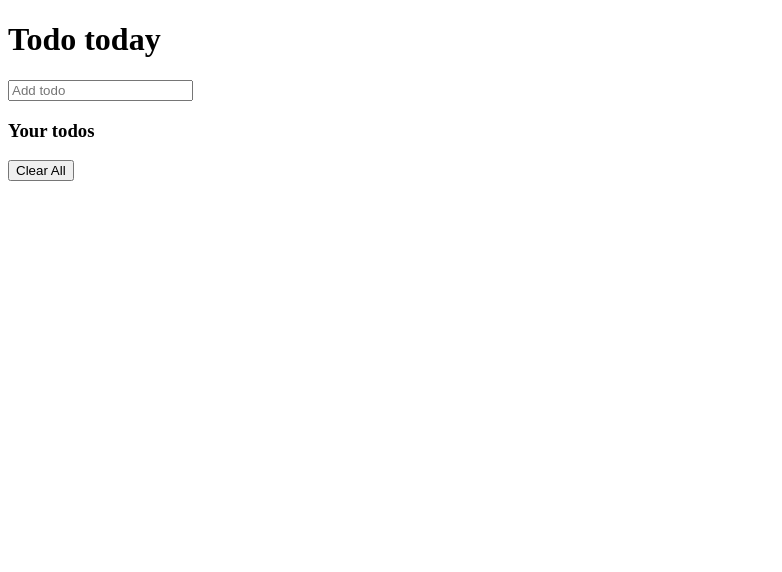
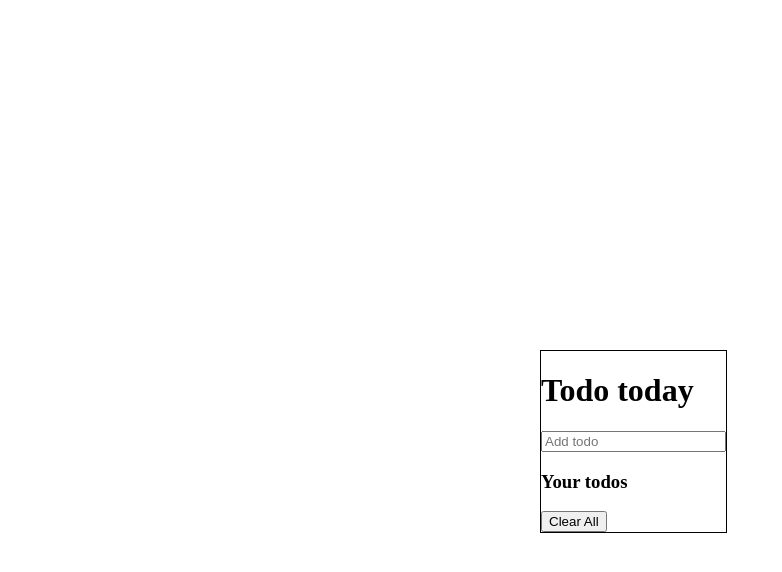
Before and after one commit to blairad/Todo_mk2, a plain HTML site: page todo.html in a window 1280 px wide. Shown: the whole page, without its empty margins (0-782 px from the left). Drawn offline with Linux system fonts and the light colour scheme.

Commit message:
added container div and bordered it

```diff
--- a/todo.css
+++ b/todo.css
@@ -0,0 +1,8 @@
+#container {
+    position: fixed;
+    top: 50%;
+    left: 50%;
+    margin-top: -50px;
+    margin-left: -100px;
+    border: 1px solid black;
+  }
--- a/todo.html
+++ b/todo.html
@@ -8,6 +8,7 @@
     <title>Todo list</title>
 </head>
 <body>
+    <div id="container">
         <h1 id="title">Todo today</h1>
 
         <form>
@@ -21,7 +22,7 @@
         </ul>
 
         <button id="clear">Clear All</button>
-
+    </div>
     <script type="text/javascript" src="todo.js"></script>
 </body>
 </html>
--- a/todo.js
+++ b/todo.js
@@ -2,6 +2,7 @@ const form = document.querySelector('form');
 const todoList = document.querySelector('ul');
 const button = document.querySelector('button');
 const input = document.getElementById('todo-item');
+
 
 form.addEventListener('submit', function(event){
     event.preventDefault();
@@ -14,8 +15,11 @@ const todoMaker = function(text){
     todoItem.textContent = text;
     todoList.appendChild(todoItem);
 }
-// const todoItem = document.createElement('input');
-// todoItem.type = "checkbox";
+function checkbox(){
+    const check = document.createAttriblue('input')
+    check.setAttribute('type', 'checkbox');
+    document.body.appendChild(check)
+}
 
 button.addEventListener('click', function(){
     while(todoList.firstChild){
```
Lines whose indentation alone changed are shown as unchanged.
